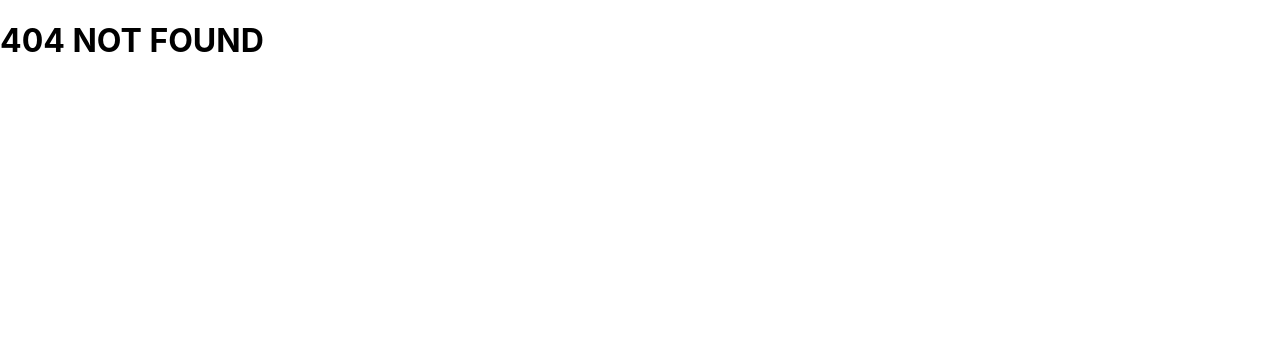
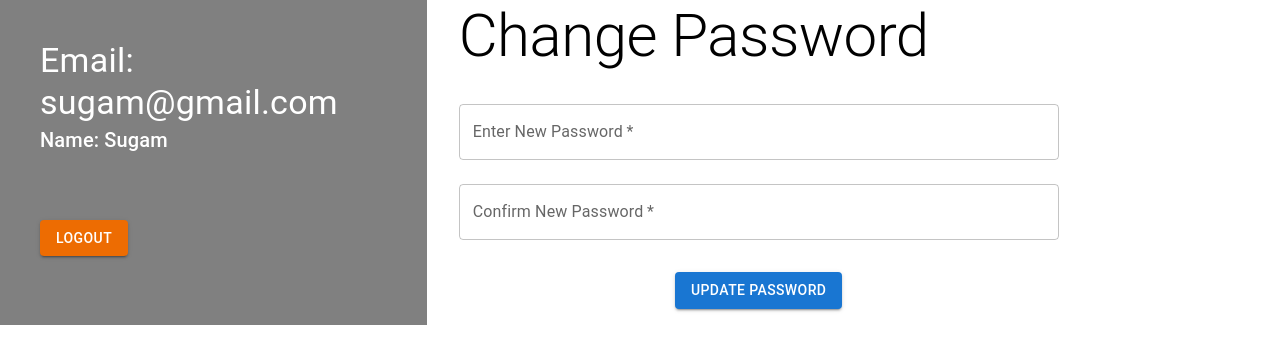
Before and after one commit to Sugam33/Authentication-and-Dashboard, a React (Create React App) app: page /dashboard in a window 1280 px wide. Before the commit this address had no page. Shown: the top 364 px of the page. Built offline with nearby package versions, Linux system fonts and the light colour scheme.

Commit message:
UI completed for login page

```diff
--- a/src/App.js
+++ b/src/App.js
@@ -1,8 +1,11 @@
+
 import { Route, Routes } from 'react-router-dom';
 import './App.css';
 import LoginReg from './auth/LoginReg';
+import ResetPassword from './auth/ResetPassword';
 import SendPasswordResetEmail from './auth/SendPasswordResetEmail';
 import Contact from './pages/Contact';
+import Dashboard from './pages/Dashboard';
 import Home from './pages/Home';
 import Layout from './pages/Layout';
 
@@ -15,8 +18,9 @@ function App() {
           <Route path='contact' element = {<Contact />}/>
           <Route path='login' element = {<LoginReg />}/>
           <Route path='passwordreset' element = {<SendPasswordResetEmail />}/>
+          <Route path='reset' element={<ResetPassword />}/>
           </Route>
-
+          <Route path='dashboard' element={<Dashboard />}/>
         <Route path='*' element = {<h1>404 NOT FOUND</h1>}/>
      </Routes>
     </div>
--- /dev/null
+++ b/src/auth/ChangePassword.js
@@ -0,0 +1,73 @@
+import { Box, Button, TextField, Typography } from "@mui/material";
+import React from "react";
+import { toast, ToastContainer } from "react-toastify";
+
+const ChangePassword = () => {
+    const handleSubmit = (e) => {
+        e.preventDefault();
+        const data = new FormData(e.currentTarget);
+        const actualData = {
+            password: data.get('password'),
+            confirmpassword: data.get('confirmpassword')
+        }
+        if(actualData.password && actualData.confirmpassword){
+            if(actualData.password === actualData.confirmpassword){
+                console.log(actualData);
+                document.getElementById("password-change-form").reset();
+                toast.success("Password changed successfully")
+            }
+            else{
+                toast.warn("Password and confirm password doesnot match")
+            }
+        }
+        else{
+            toast.warn("Please fill the given fields");
+        }
+    }
+
+    return(
+        <div>
+            <ToastContainer
+            position="top-right"
+            autoClose={3000}
+            hideProgressBar={false}
+            newestOnTop={false}
+            closeOnClick
+            rtl={false}
+            pauseOnFocusLoss
+            draggable
+            pauseOnHover
+            theme="dark"
+            />
+
+                <Box sx={{display: "flex", flexDirection: "column", flexWrap: "wrap", maxWidth: 600, mx: 4}}>
+                    <Typography variant="h2">Change Password</Typography>
+            <Box component="form" noValidate sx={{mt:2}} id="password-change-form" onSubmit={handleSubmit}>
+            <TextField
+          margin="normal"
+          required
+          fullWidth
+          id="password"
+          name="password"
+          label="Enter New Password"
+          type="password"
+        />
+        <TextField
+          margin="normal"
+          required
+          fullWidth
+          id="confirmpassword"
+          name="confirmpassword"
+          label="Confirm New Password"
+          type="password"
+        />
+             <Box textAlign="center" sx={{mt:3, mb:2, px:5}}>
+                    <Button type="submit" variant="contained">Update Password</Button>
+                </Box>
+            </Box>
+            </Box>
+        </div>
+    )
+}
+
+export default ChangePassword;
--- /dev/null
+++ b/src/auth/ResetPassword.js
@@ -0,0 +1,80 @@
+import { Button, Grid, TextField, Typography } from "@mui/material";
+import { Box } from "@mui/system";
+import React from "react";
+import { useNavigate } from "react-router-dom";
+import { toast, ToastContainer } from "react-toastify";
+
+const ResetPassword = () => {
+    const navigate = useNavigate();
+
+    const handleSubmit = (e) => {
+        e.preventDefault();
+        const data = new FormData(e.currentTarget);
+        const actualData = {
+            password: data.get('password'),
+            confirmpassword: data.get('confirmpassword')
+        }
+        if(actualData.password && actualData.confirmpassword){
+            if(actualData.password === actualData.confirmpassword){
+                console.log(actualData);
+                toast.success("Password reset successful, Redirecting to Login Page...")
+                setTimeout(() => {
+                    navigate("/login")
+                }, 3000)
+            }
+            else{
+                toast.warn("Password and confirm password doesnot match")
+            }
+        }
+        else{
+            toast.warn("Please fill the given fields");
+        }
+    }
+
+    return(
+        <div>
+            <ToastContainer
+            position="top-right"
+            autoClose={3000}
+            hideProgressBar={false}
+            newestOnTop={false}
+            closeOnClick
+            rtl={false}
+            pauseOnFocusLoss
+            draggable
+            pauseOnHover
+            theme="dark"
+            />
+
+           <Grid  container justifyContent="center">
+                <Grid item sm={6} xs = {12}>
+                    <Typography variant="h2">Reset Password</Typography>
+            <Box component="form" noValidate sx={{mt:2}} id="password-reset-email-form" onSubmit={handleSubmit}>
+            <TextField
+          margin="normal"
+          required
+          fullWidth
+          id="password"
+          name="password"
+          label="Enter New Password"
+          type="password"
+        />
+        <TextField
+          margin="normal"
+          required
+          fullWidth
+          id="confirmpassword"
+          name="confirmpassword"
+          label="Confirm New Password"
+          type="password"
+        />
+             <Box textAlign="center" sx={{mt:3, mb:2, px:5}}>
+                    <Button type="submit" variant="contained">Save Password</Button>
+                </Box>
+            </Box>
+                </Grid>
+           </Grid>
+        </div>
+    )
+}
+export default ResetPassword;
--- a/src/auth/UserLogin.js
+++ b/src/auth/UserLogin.js
@@ -20,7 +20,7 @@ const UserLogin = () => {
             console.log(actualData)
             document.getElementById("login-form").reset();
             toast.success("data entered")
-            navigate("/");
+            navigate("/dashboard");
         }
         else{
             toast.warn("All fields required");
--- /dev/null
+++ b/src/pages/Dashboard.js
@@ -0,0 +1,29 @@
+import { Button, Grid, Typography } from "@mui/material";
+import React from "react";
+import { useNavigate } from "react-router-dom";
+import ChangePassword from "../auth/ChangePassword";
+
+const Dashboard = () => {
+    const navigate = useNavigate();
+
+    const handleLogout = () => {
+        console.log("Logout cliked");
+        navigate("/login");
+    }
+    return(
+        <div>
+            <Grid container>
+                <Grid item sm={4} sx={{backgroundColor: "gray", padding: 5, color: "white"}}>
+                    <Typography variant="h4">Email: sugam@gmail.com</Typography>
+                    <Typography variant="h6">Name: Sugam</Typography>
+                    <Button variant="contained" color="warning" onClick={handleLogout}  sx={{mt:8}}>Logout</Button>
+                </Grid>
+                <Grid item sm={8}>
+                   <ChangePassword />
+                </Grid>
+            </Grid>
+        </div>
+    )
+ }
+
+export default Dashboard;
```
